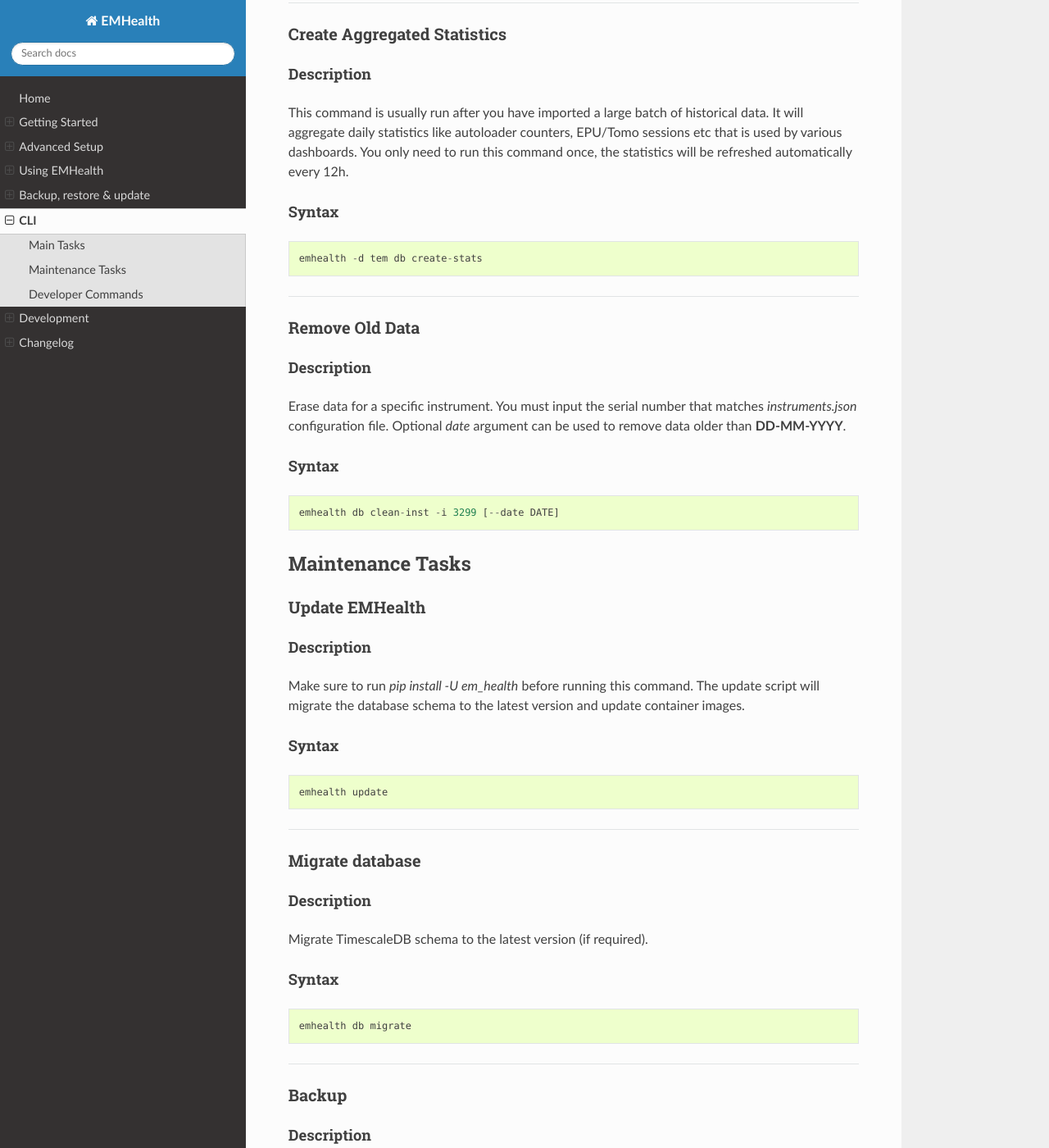
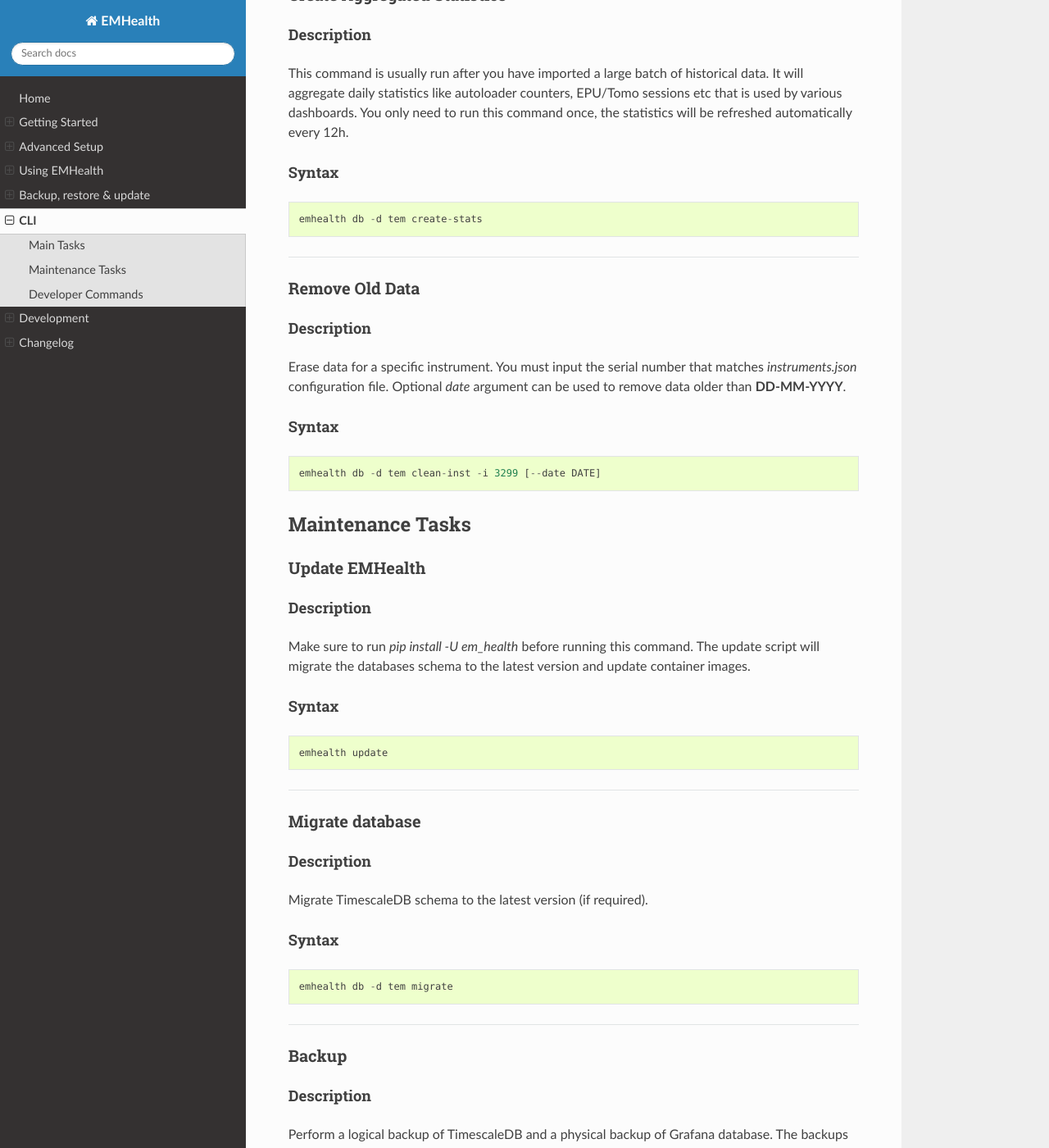
Before and after one commit to azazellochg/em_health, a Sphinx documentation site: the page built from docs/cli.rst, in a window 1280 px wide and 1400 px high, scrolled down 1353 px. Shown: the whole window at 82% size. Built offline with Sphinx 7.4.7 and the Read the Docs theme 3.1.0, drawn with Linux system fonts in a browser that asks for light colours; some of the changed text lies outside the part shown.

Commit message:
change cli: move database arg to db action

```diff
--- a/docs/cli.rst
+++ b/docs/cli.rst
@@ -5,9 +5,7 @@
 
 .. code::
 
-    emhealth [-d DATABASE] COMMAND arg1 arg2 ...
-
-The default database is `tem`.
+    emhealth COMMAND arg1 arg2 ...
 
 Main Tasks
 ----------
@@ -82,7 +80,7 @@
 
 .. code-block::
 
-    emhealth -d tem db create-stats
+    emhealth db -d tem create-stats
 
 ----
 
@@ -100,7 +98,7 @@
 
 .. code-block::
 
-    emhealth db clean-inst -i 3299 [--date DATE]
+    emhealth db -d tem clean-inst -i 3299 [--date DATE]
 
 
 Maintenance Tasks
@@ -112,7 +110,7 @@
 Description
 ^^^^^^^^^^^
 
-Make sure to run `pip install -U em_health` before running this command. The update script will migrate the database schema to the latest
+Make sure to run `pip install -U em_health` before running this command. The update script will migrate the databases schema to the latest
 version and update container images.
 
 Syntax
@@ -137,7 +135,7 @@
 
 .. code-block::
 
-    emhealth db migrate
+    emhealth db -d tem migrate
 
 ----
 
@@ -154,7 +152,7 @@
 
 .. code-block::
 
-    emhealth db backup
+    emhealth db -d tem backup
 
 ----
 
@@ -171,7 +169,7 @@
 
 .. code-block::
 
-    emhealth db restore
+    emhealth db -d tem restore
 
 ----
 
@@ -209,7 +207,7 @@
 
 .. code-block::
 
-    emhealth db create-perf-stats [-f]
+    emhealth db -d tem create-perf-stats [-f]
 
 Execute queries
 ~~~~~~~~~~~~~~~
--- a/docs/conf.py
+++ b/docs/conf.py
@@ -7,7 +7,7 @@
 # -- Project information -----------------------------------------------------
 
 project = 'EMHealth'
-copyright = '2023-2025, Grigory Sharov'
+copyright = '2023-2026, Grigory Sharov'
 author = 'Grigory Sharov'
 
 # The full version, including alpha/beta/rc tags
--- a/docs/index.rst
+++ b/docs/index.rst
@@ -9,7 +9,7 @@
 
 .. image:: /_static/dash-overview.png
 
-.. important:: The package is still in alpha version, not recommended for production use.
+.. important:: The package is still in active development, not recommended for production use.
 
 .. image:: https://img.shields.io/pypi/v/em_health.svg
         :target: https://pypi.python.org/pypi/em_health
--- a/docs/maintenance.rst
+++ b/docs/maintenance.rst
@@ -43,7 +43,7 @@
 
 .. code-block::
 
-    emhealth db backup
+    emhealth db -d tem backup
 
 ----
 
@@ -54,7 +54,7 @@
 
 .. code-block::
 
-    emhealth db restore
+    emhealth db -d tem restore
 
 Updating
 --------
--- a/docs/requirements.txt
+++ b/docs/requirements.txt
@@ -1,2 +1,2 @@
-sphinx<9
+sphinx
 sphinx_rtd_theme
--- a/docs/using_emhealth.rst
+++ b/docs/using_emhealth.rst
@@ -142,7 +142,7 @@
 
 .. code-block::
 
-    emhealth db import-uec
+    emhealth db -d tem import-uec
 
 Alerting
 --------
```
Also changed, not shown: other parts of docs/maintenance.rst (+1 -1 lines), docs/getting_started.rst (+12 -12 lines), 3 other files.
